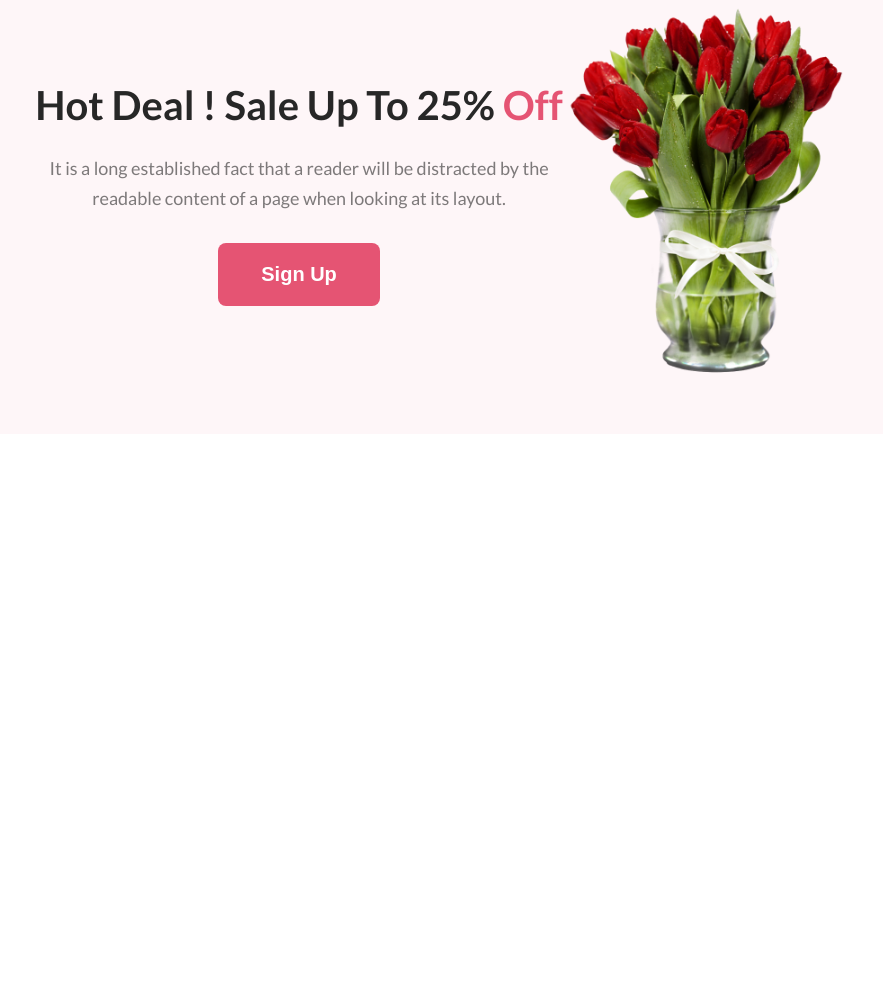
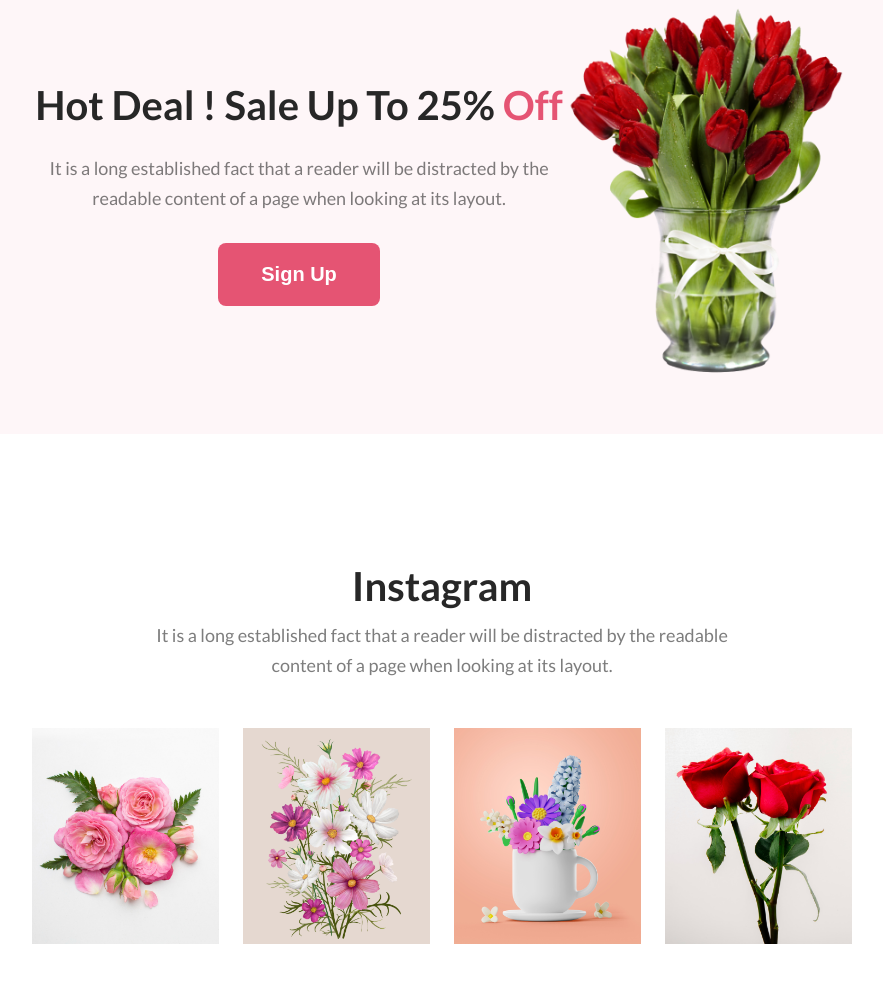
Before and after one commit to tanvirsiraj/flower-shop, a plain HTML site: page index.html in a window 1280 px wide. Shown: the part 2013-2996 px from the top of the page, without its empty margins (198-1081 px from the left). Before the commit the page ends 2575 px from the top, so only its background shows below. Drawn offline with Linux system fonts and the light colour scheme.

Commit message:
instagram section added

```diff
--- a/index.html
+++ b/index.html
@@ -87,6 +87,28 @@
           </div>
         </div>
       </section>
+      <!-- instagram section  -->
+      <section class="wrapper">
+        <h2 class="section-title">Instagram</h2>
+        <p class="section-description">
+          It is a long established fact that a reader will be distracted by the
+          readable content of a page when looking at its layout.
+        </p>
+        <div class="instagram-img-container">
+          <div>
+            <img src="./flower-asset/Flower 01.png" alt="" />
+          </div>
+          <div>
+            <img src="./flower-asset/Rectangle 4.png" alt="" />
+          </div>
+          <div>
+            <img src="./flower-asset/Rectangle 5.png" alt="" />
+          </div>
+          <div>
+            <img src="./flower-asset/Rectangle 6.png" alt="" />
+          </div>
+        </div>
+      </section>
     </main>
     <!-- footer  -->
     <footer></footer>
--- a/style.css
+++ b/style.css
@@ -178,3 +178,12 @@ header .section-description {
 }
 
 /* discount section end  */
+
+/* instagram section styles start  */
+.instagram-img-container {
+  display: flex;
+  justify-content: space-between;
+  align-items: center;
+  gap: 24px;
+}
+/* instagram section styles end  */
```
